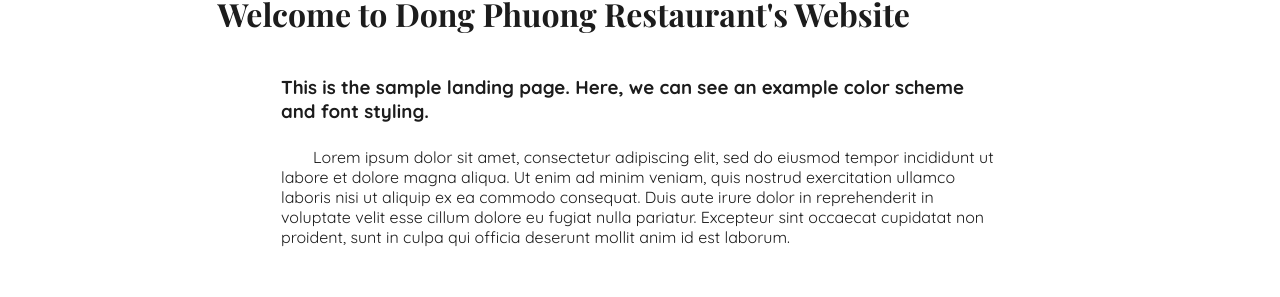
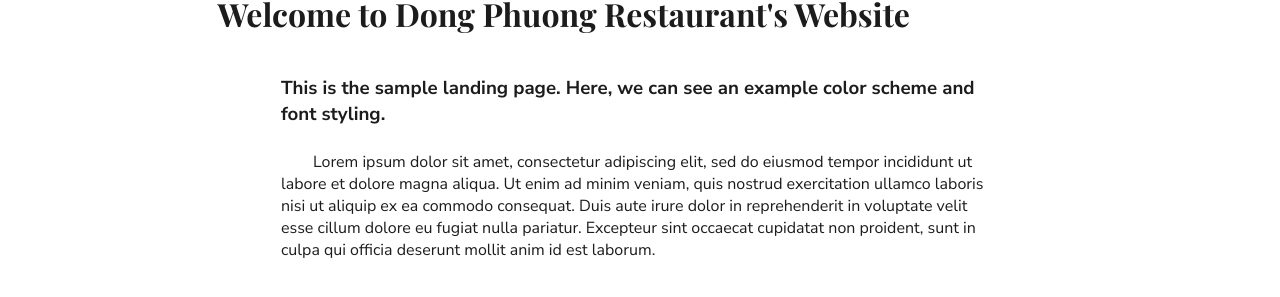
Before and after one commit to grantwhitney1/Dong-Phuong-Restaurant, a React (Vite) app in the folder web/: page / in a window 1280 px wide. Shown: the part 385-682 px from the top of the page. Built offline with nearby package versions, Linux system fonts and the light colour scheme; a web font is replaced by a local one.

Commit message:
Frontend org (#33)
* ts linting, mui, react modernization

* routing

* basic nav bar

* notifications icon

* sample page

* font change

---------

Signed-off-by: Grant Whitney <grant.whitney@selu.edu>
Co-authored-by: Grant Whitney <grant@elevator3.com>

```diff
--- a/web/index.html
+++ b/web/index.html
@@ -13,7 +13,7 @@
     />
     <link
             rel="stylesheet"
-            href="https://fonts.googleapis.com/css2?family=Quicksand:wght@300;400;500;600;700&display=swap"
+            href="https://fonts.googleapis.com/css2?family=Nunito+Sans:wght@300;400;500;600;700&display=swap"
     />
   </head>
   <body>
--- a/web/src/pages/home.tsx
+++ b/web/src/pages/home.tsx
@@ -56,7 +56,7 @@
             </h1>
             <h3
                 style={{
-                    fontFamily: "'Quicksand', sans-serif",
+                    fontFamily: "'Nunito Sans', sans-serif",
                     width: '85%',
                     margin: '1rem auto 1rem auto',
                     color: '#1c1c1c',
@@ -66,7 +66,7 @@
             </h3>
             <p
                 style={{
-                    fontFamily: "'Quicksand', sans-serif",
+                    fontFamily: "'Nunito Sans', sans-serif",
                     width: '85%',
                     textIndent: '2rem',
                     margin: '0.5rem auto 0.5rem auto',
```
